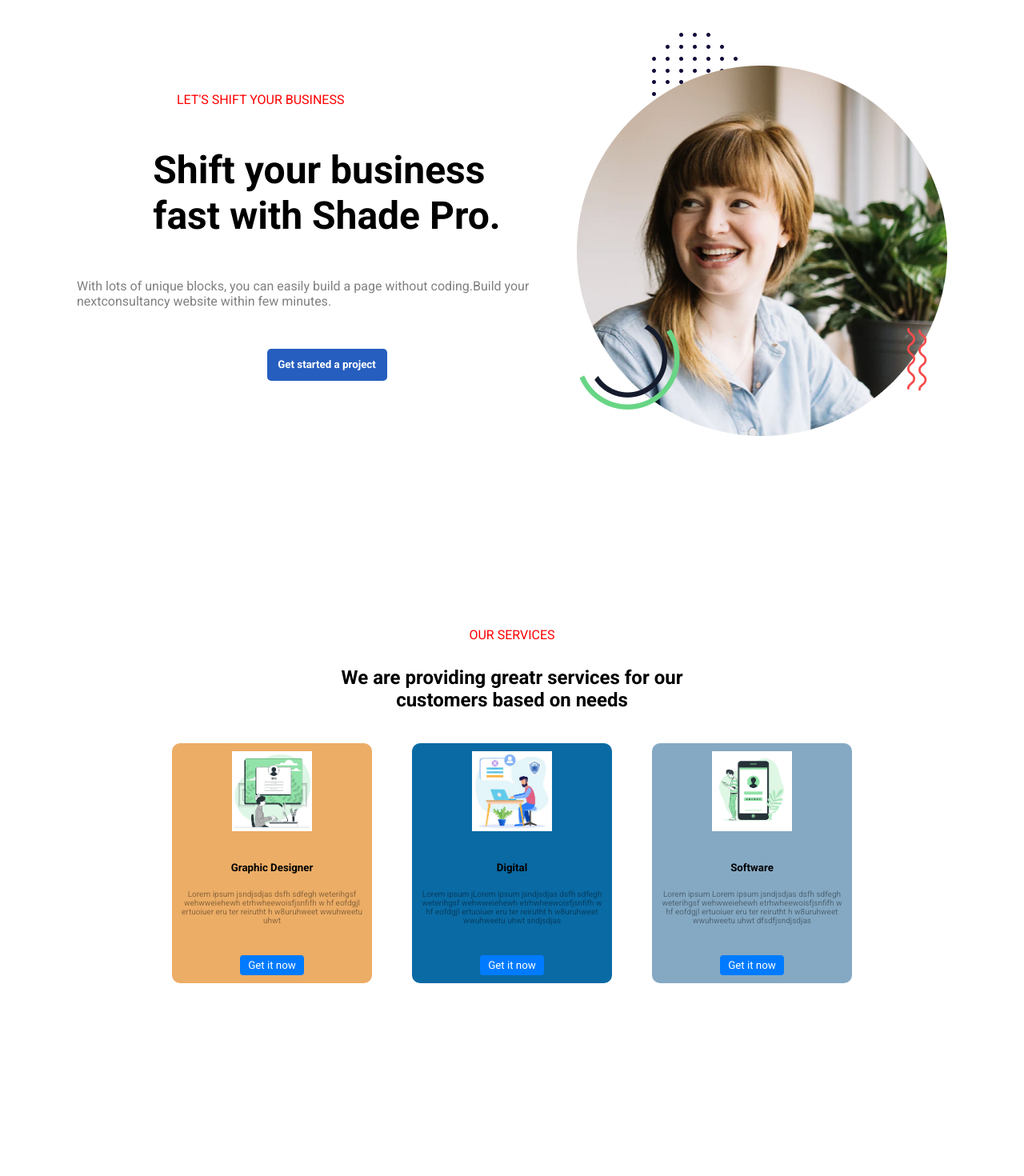
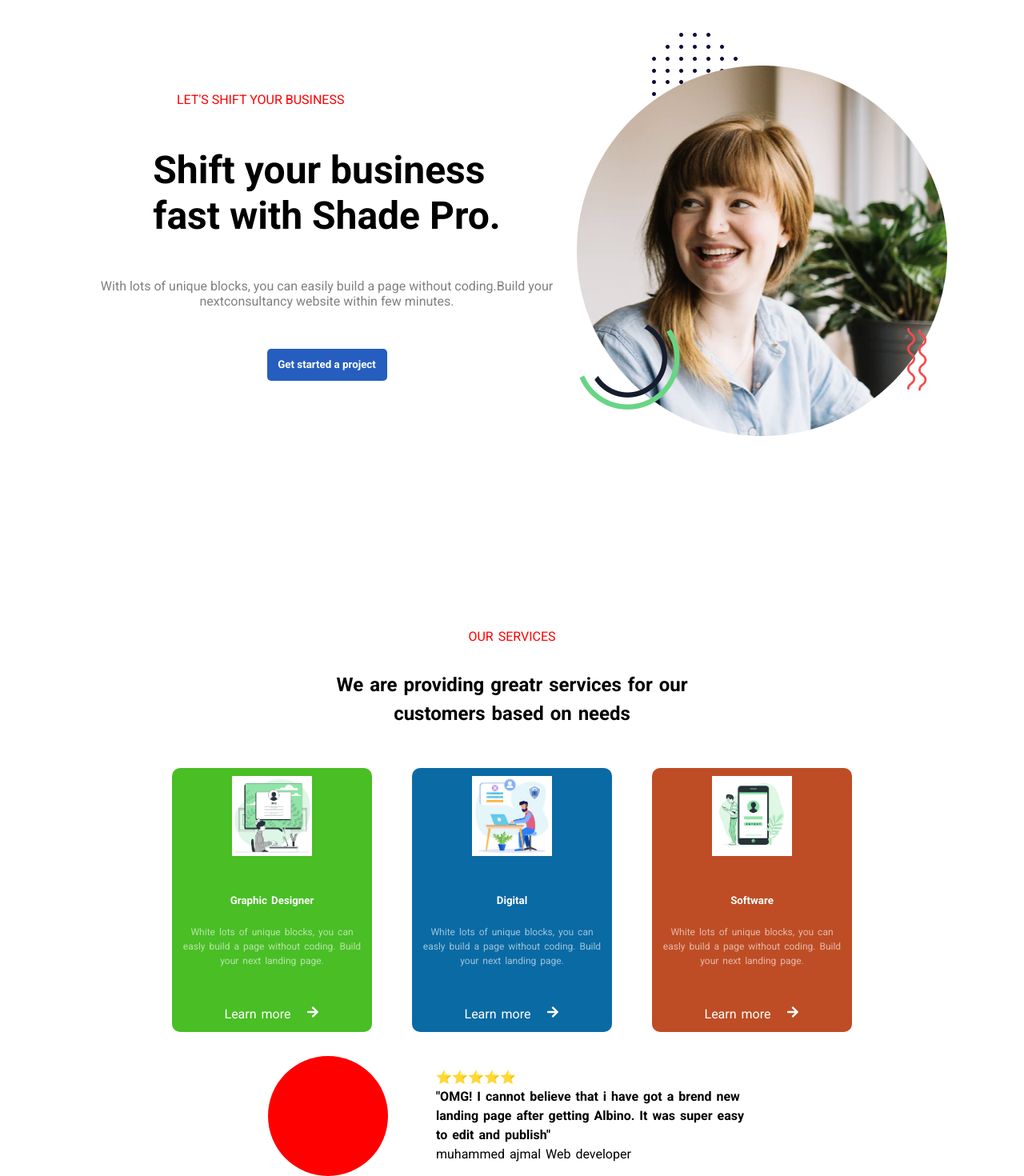
Before and after one commit to iamjuu/landing-page-react-js, a React (Vite) app: page / in a window 1280 px wide. Shown: the part 154-1624 px from the top of the page at 80% size. Before the commit the page ends 1403 px from the top, so only its background shows below. Built offline with nearby package versions, Linux system fonts and the light colour scheme.

Commit message:
second section almost complete

```diff
--- a/package.json
+++ b/package.json
@@ -12,7 +12,8 @@
   "dependencies": {
     "lucide-react": "^0.417.0",
     "react": "^18.3.1",
-    "react-dom": "^18.3.1"
+    "react-dom": "^18.3.1",
+    "react-icons": "^5.2.1"
   },
   "devDependencies": {
     "@types/react": "^18.3.3",
--- a/src/components/section 2/Card/Card.jsx
+++ b/src/components/section 2/Card/Card.jsx
@@ -3,32 +3,31 @@
 import B1 from "../../../assets/section img/B1.png";
 import B2 from "../../../assets/section img/B2.jpeg";
 import B3 from "../../../assets/section img/B3.png";
-
-
+import { FaArrowRight } from "react-icons/fa";
 
 const Card = () => {
   const data = [
     {
       image: B1,
       title: "Graphic Designer",
-      para: "Lorem ipsum jsndjsdjas dsfh sdfegh weterihgsf wehwweiehewh etrhwheewoisfjsnfifh w hf eofdgjl ertuoiuer eru ter reirutht h w8uruhweet wwuhweetu uhwt",
-      psub: "Get it now",
-      backgroundColor: "#ecad66"
+      para: "White lots of unique blocks, you can easly build a page without coding. Build your next landing  page.",
+      btn: "Learn more",
+      backgroundColor: "#49be25",
     },
     {
       image: B2,
       title: "Digital",
-      para: "Lorem ipsum jLorem ipsum jsndjsdjas dsfh sdfegh weterihgsf wehwweiehewh etrhwheewoisfjsnfifh w hf eofdgjl ertuoiuer eru ter reirutht h w8uruhweet wwuhweetu uhwt sndjsdjas",
-      psub: "Get it now",
-      backgroundColor: "#0a6aa4"
+      para: "White lots of unique blocks, you can easly build a page without coding. Build your next landing  page.",
+      btn: "Learn more",
+      backgroundColor: "#0a6aa4",
     },
     {
       image: B3,
       title: "Software",
-      para: "Lorem ipsum Lorem ipsum jsndjsdjas dsfh sdfegh weterihgsf wehwweiehewh etrhwheewoisfjsnfifh w hf eofdgjl ertuoiuer eru ter reirutht h w8uruhweet wwuhweetu uhwt dfsdfjsndjsdjas",
-      psub: "Get it now",
-      backgroundColor: "#85a9c3"
-    }
+      para: "White lots of unique blocks, you can easly build a page without coding. Build your next landing  page.",
+      btn: "Learn more",
+      backgroundColor: "#be4d25",
+    },
   ];
 
   return (
@@ -40,7 +39,14 @@
             <h5>{item.title}</h5>
             <p className="para">{item.para}</p>
           </div>
-          <button>{item.psub}</button>
+          <div  className="spanbtn">
+
+
+          <span>{item.btn}</span>
+          <span>
+            <FaArrowRight />
+          </span>
+          </div>
         </Cards>
       ))}
     </>
--- a/src/components/section 2/Card/CardStyle.jsx
+++ b/src/components/section 2/Card/CardStyle.jsx
@@ -1,10 +1,11 @@
 import styled from "styled-components";
 
 export const Cards = styled.div`
+color:white;
   // border: 1px solid black;
   border-radius: 10px;
   width: 250px;
-  height: 300px;
+  height: 330px;
   padding: 10px;
   box-sizing: border-box;
   display: flex;
@@ -33,9 +34,11 @@
   }
 
   .para {
-    opacity: 40%;
-    color: black;
-    font-size: 10px;
+    opacity: 60%;
+    color: white;
+    font-size: 12px;
+     line-height: 1.5;
+  word-spacing: 2px;
   }
 
   button {
@@ -51,4 +54,8 @@
       background-color: #0056b3;
     }
   }
+
+  .spanbtn{
+  display:flex;
+   gap:20px;}
 `;
--- a/src/components/section 2/Section.jsx
+++ b/src/components/section 2/Section.jsx
@@ -1,19 +1,36 @@
 import React from "react";
-import {Sectionmain} from '../section 2/SectionStyle'
+import { Sectionmain } from "../section 2/SectionStyle";
 import Card from "./Card/Card";
+import Bg1 from "../../assets/section img/WhatsApp_Image_2023-10-09_at_13.36.40_003bd9e0-removebg-preview-removebg-preview.png";
 
 const Section = () => {
   return (
     <>
       <Sectionmain>
         <div className="text">
-
           <p>OUR SERVICES</p>
-      <h2>We are providing greatr services for our <br /> customers based on needs</h2>
+          <h2>
+            We are providing greatr services for our <br /> customers based on
+            needs
+          </h2>
         </div>
         {/* card  */}
         <div className="Card">
-        <Card  />
+          <Card />
+        </div>
+
+        <div className="picmain">
+          {/* img  */}
+          <div className="pic"> </div>
+
+          {/* review  */}
+          <div  className="review">
+            <p> ⭐⭐⭐⭐⭐</p>
+            <p>
+            "OMG! I cannot believe that  i have got  a  brend new landing page after getting Albino. It was super  easy to edit and publish"
+            </p>
+            <p  className="dev">muhammed ajmal Web developer</p>
+          </div>
         </div>
       </Sectionmain>
     </>
--- a/src/components/section 2/SectionStyle.jsx
+++ b/src/components/section 2/SectionStyle.jsx
@@ -2,6 +2,15 @@
 
 export const Sectionmain = styled.div`
   font-family: sans-serif;
+  display:flex;
+  flex-direction: column;
+   justify-content: center;
+  align-items: center;
+  line-height: 1.5;
+  gap:10px;
+  word-spacing: 2px;
+
+
 
   p {
     color: red;
@@ -46,5 +55,42 @@
     .Card {
       gap: 5px;
     }
+  }.picmain {
+  justify-content:center;
+      align-items: center;
+  width: 800px;
+  height: 150px;
+  // background-color: green;
+  display: flex;
+  gap:60px;
+  p{
+  color:black;}
+  @media(max-width: 992px) {
+    width: 600px;
   }
+  @media(max-width: 768px) {
+    width: 500px;
+  }
+  @media(max-width: 576px) {
+    width: 300px;
+  }
+}
+
+.pic {
+  width: 150px; /* Set width to desired size */
+  height: 150px; /* Set height to the same size as width */
+  border-radius: 50%;
+  background-color: red;
+}
+
+.review {
+ font-weight: bold;
+   width: 50%;
+  display: flex;
+  flex-direction: column;
+}
+
+.dev{
+ font-weight: normal;
+}
 `;
--- a/src/components/section/sectionStyle.jsx
+++ b/src/components/section/sectionStyle.jsx
@@ -1,5 +1,4 @@
 import styled from "styled-components";
-
 
 
 export const Section1 = styled.div`
@@ -10,101 +9,104 @@
   gap: 50px;
   width: 50%;
 
-
-  @media (max-width:950px){
+  @media (max-width: 950px) {
     width: 100%;
   }
-    @media (max-width:768px){
-    display-flex;
+
+  @media (max-width: 768px) {
+    display: flex;
   }
 `;
 
 export const SectionHead = styled.h1`
   font-size: 3rem;
 
-//   @media (max-width: 1200px) {
-//     font-size: 1.2rem;
-//   }
-//       @media (max-width: 992px) {
-//       padding-left:100px;
-//     font-size: 1rem;
-//   }
+  @media (max-width: 1200px) {
+    font-size: 1.2rem;
+  }
 
-//   @media (max-width: 768px) {
-//     padding-left:130px;
-//     font-size: 0.5rem;
-//   }
-//       @media (max-width: 700px) {
-//       padding-left:250px;
+  @media (max-width: 992px) {
+    padding-left: 100px;
+    font-size: 1rem;
+  }
 
-//     font-size: 0.3rem;
-//   }
+  @media (max-width: 768px) {
+    padding-left: 130px;
+    font-size: 0.5rem;
+  }
 
-//   @media (max-width: 576px) {
-//       padding-left:290px;
-//     font-size: 0.9rem;
-// `;
+  @media (max-width: 700px) {
+    padding-left: 250px;
+    font-size: 0.3rem;
+  }
+
+  @media (max-width: 576px) {
+    padding-left: 290px;
+    font-size: 0.9rem;
+  }
+`;
 
 export const Sectionpara = styled.p`
   color: red;
-  width:60%;
+  width: 60%;
 
-  @media (max-width:950px){
+  @media (max-width: 950px) {
     width: 100%;
   }
 
+  @media (max-width: 1200px) {
+    font-size: 1.2rem;
+  }
 
-//   @media (max-width: 1200px) {
-//     font-size: 1.2rem;
-//   }
-//       @media (max-width: 992px) {
-//       padding-left:100px;
-//     font-size: 1rem;
-//   }
+  @media (max-width: 992px) {
+    padding-left: 100px;
+    font-size: 1rem;
+  }
 
-//   @media (max-width: 768px) {
-//     padding-left:130px;
-//     font-size: 1rem;
-//   }
-//       @media (max-width: 700px) {
-//       padding-left:250px;
+  @media (max-width: 768px) {
+    padding-left: 130px;
+    font-size: 1rem;
+  }
 
-//     font-size: 0.5rem;
-//   }
+  @media (max-width: 700px) {
+    padding-left: 250px;
+    font-size: 0.5rem;
+  }
 
-//   @media (max-width: 576px) {
-//       padding-left:290px;
-//     font-size: 0.3rem;
-//   }
-// `;
+  @media (max-width: 576px) {
+    padding-left: 290px;
+    font-size: 0.3rem;
+  }
+`;
 
 export const Sectionpara1 = styled.p`
   color: gray;
+  text-align: center;
 
-  // @media (max-width: 1200px) {
-  //   font-size: 1.2rem;
-  // }
-  //     @media (max-width: 992px) {
-  //     padding-left:100px;
-  //   font-size: 1rem;
-  // }
+  @media (max-width: 1200px) {
+    font-size: 1.2rem;
+  }
 
-  // @media (max-width: 768px) {
-  //   padding-left:130px;
-  //   font-size: 1rem;
-  // }
-  //     @media (max-width: 700px) {
-  //     padding-left:250px;
+  @media (max-width: 992px) {
+    padding-left: 100px;
+    font-size: 1rem;
+  }
 
-  //   font-size: 0.9rem;
-  // }
+  @media (max-width: 768px) {
+    padding-left: 130px;
+    font-size: 1rem;
+  }
 
-  // @media (max-width: 576px) {
-  //     padding-left:290px;
-  //   font-size: 0.9rem;
-  // }`;
+  @media (max-width: 700px) {
+    padding-left: 250px;
+    font-size: 0.9rem;
+  }
 
-
+  @media (max-width: 576px) {
+    padding-left: 290px;
+    font-size: 0.9rem;
+  }
+`;
 
 export const SectionContainer = styled.div`
   display: flex;
@@ -113,22 +115,20 @@
   width: 100%;
   padding: 15px;
 
-  @media (max-width: 950px){
-     display: flex;
+  @media (max-width: 950px) {
     flex-direction: column;
     gap: 50px;
   }
 
-@media (max-width:500px){
+  @media (max-width: 500px) {
     display: flex;
+  }
 
-}
-  .right{
-
-   img{
+  .right {
+    img {
       width: 100%;
 
-     @media (max-width: 950px){
+      @media (max-width: 950px) {
         width: 70%;
       }
     }
```
Also changed, not shown: src/assets/section img/WhatsApp_Image_2023-10-09_at_13.36.40_003bd9e0-removebg-preview-removebg-preview.png (added), 1 other file (tests, documents, lock files or other folders). Lines whose indentation alone changed are shown as unchanged.
